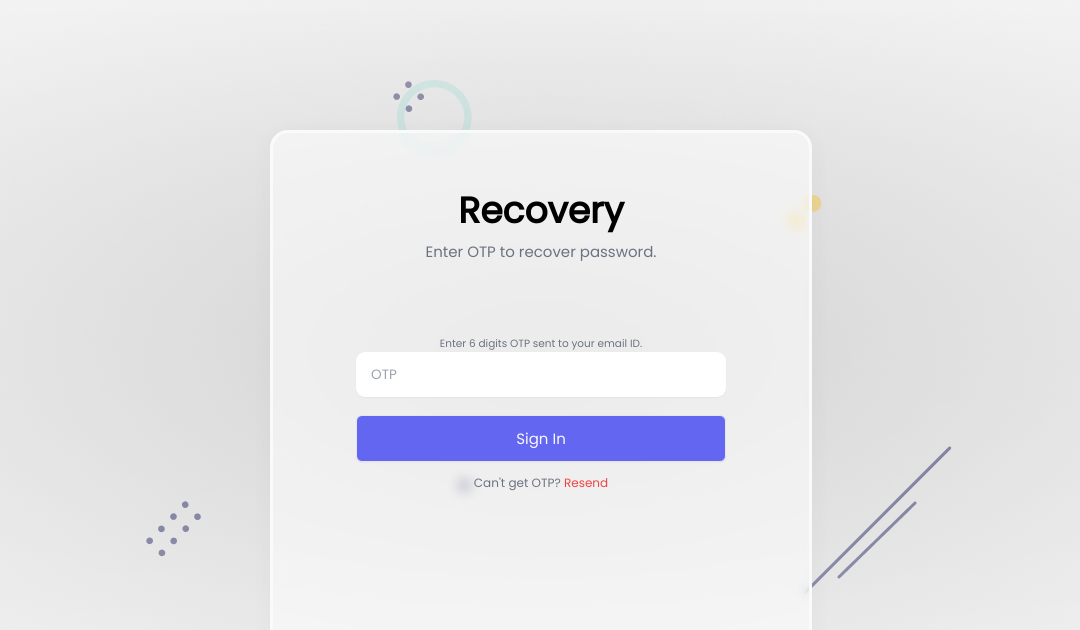
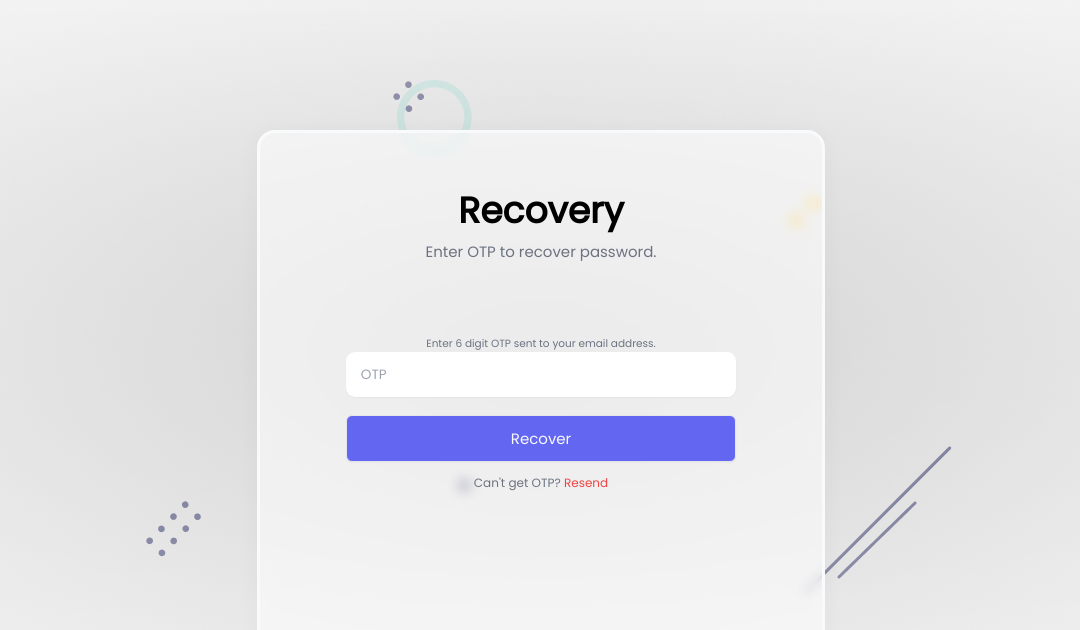
Before and after one commit to Spyabhishek/LoginApp, a React (Create React App) app in the folder client/: page /recovery in a window 1280 px wide. Shown: the top 630 px of the page, without its empty margins (99-1179 px from the left). Built offline with nearby package versions, Linux system fonts and the light colour scheme; no server answers.

Commit message:
password recovery completed

```diff
--- a/client/src/components/Recovery.js
+++ b/client/src/components/Recovery.js
@@ -1,61 +1,89 @@
+import React, { useEffect, useState } from 'react'
+import toast, { Toaster } from 'react-hot-toast';
+import { useAuthStore } from '../store/store'
+import styles from '../styles/Username.module.css';
+import { generateOTP, verifyOTP } from '../helper/helper';
+import { useNavigate } from 'react-router-dom'
 
-import React from 'react';
-import { Toaster } from 'react-hot-toast';
-import { useFormik } from 'formik';
-import { passwordValidate } from '../helper/validate';
+export default function Recovery() {
 
-import styles from '../styles/Username.module.css';
+  const { username } = useAuthStore(state => state.auth);
+  const [OTP, setOTP] = useState();
+  const navigate = useNavigate()
 
-export default function Password() {
+  useEffect(() => {
+    generateOTP(username).then((OTP) => {
+      // console.log(OTP)
+      if (OTP) return toast.success('OTP has been sent to your email!');
+      return toast.error('Problem while generating OTP!')
+    })
+  }, [username]);
 
-  const formik = useFormik({
-    initialValues: {
-      password: 'admin@123'
-    },
+  async function onSubmit(e) {
+    e.preventDefault();
+    try {
+      let { status } = await verifyOTP({ username, code: OTP })
+      if (status === 201) {
+        toast.success('Verified Successfully!')
+        return navigate('/reset')
+      }
+    } catch (error) {
+      return toast.error('Wrong OTP! Check email again!')
+    }
+  }
 
-    validate: passwordValidate,
-    validateOnBlur: false,
-    validateOnChange: false,
-    onSubmit: async values => {
-      console.log(values)
-    }
-  })
+  // handler of resend OTP
+  function resendOTP() {
+
+    let sentPromise = generateOTP(username);
+
+    toast.promise(sentPromise,
+      {
+        loading: 'Sending...',
+        success: <b>OTP has been send to your email!</b>,
+        error: <b>Could not Send it!</b>,
+      }
+    );
+
+    sentPromise.then((OTP) => {
+      console.log(OTP)
+    });
+
+  }
 
   return (
-    <div className='container mx-auto'>
+    <div className="container mx-auto">
 
       <Toaster position='top-center' reverseOrder={false}></Toaster>
 
       <div className='flex justify-center items-center h-screen'>
         <div className={styles.glass}>
 
-          <div className='title flex flex-col items-center'>
+          <div className="title flex flex-col items-center">
             <h4 className='text-5xl font-bold'>Recovery</h4>
             <span className='py-4 text-xl w-2/3 text-center text-gray-500'>
               Enter OTP to recover password.
             </span>
           </div>
 
-          <form className='pt-20' onSubmit={formik.handleSubmit}>
+          <form className='pt-20' onSubmit={onSubmit}>
 
-
-            <div className='textbox flex flex-col items-center gap-6'>
+            <div className="textbox flex flex-col items-center gap-6">
 
               <div className="input text-center">
-              <span className='py-4 text-sm text-left text-gray-500'>
-                  Enter 6 digits OTP sent to your email ID.
-              </span>
-              <input className={styles.textbox} type='text' placeholder='OTP' />
+                <span className='py-4 text-sm text-left text-gray-500'>
+                  Enter 6 digit OTP sent to your email address.
+                </span>
+                <input onChange={(e) => setOTP(e.target.value)} className={styles.textbox} type="text" placeholder='OTP' />
               </div>
 
-              <button className={styles.btn} type='submit'>Sign In</button>
+              <button className={styles.btn} type='submit'>Recover</button>
             </div>
+          </form>
 
-            <div className="text-center py-4">
-              <span className='text-gray-500'>Can't get OTP? <button className='text-red-500'>Resend</button></span>
-            </div>
-
-          </form>
+          <div className="text-center py-4">
+            <span className='text-gray-500'>Can't get OTP? <button onClick={resendOTP} className='text-red-500'>Resend</button></span>
+          </div>
 
         </div>
       </div>
```
